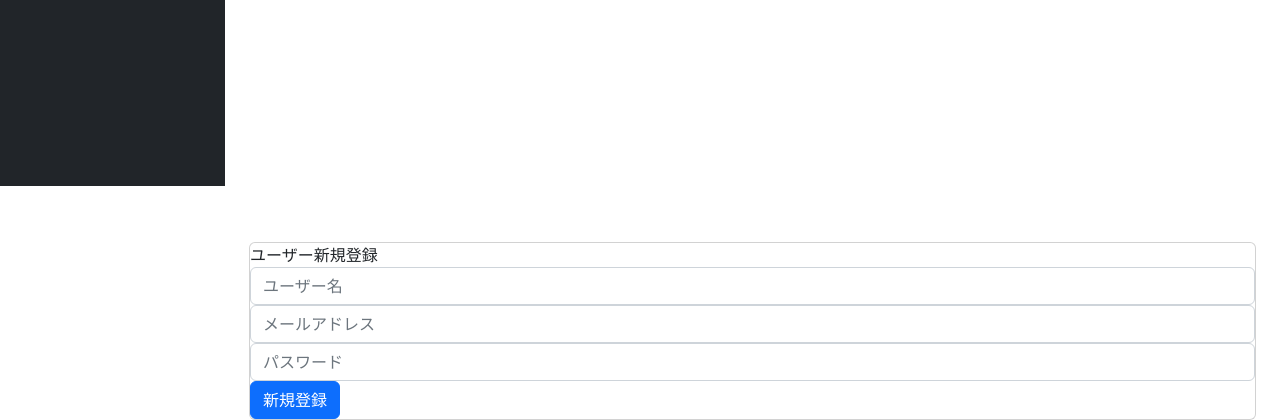
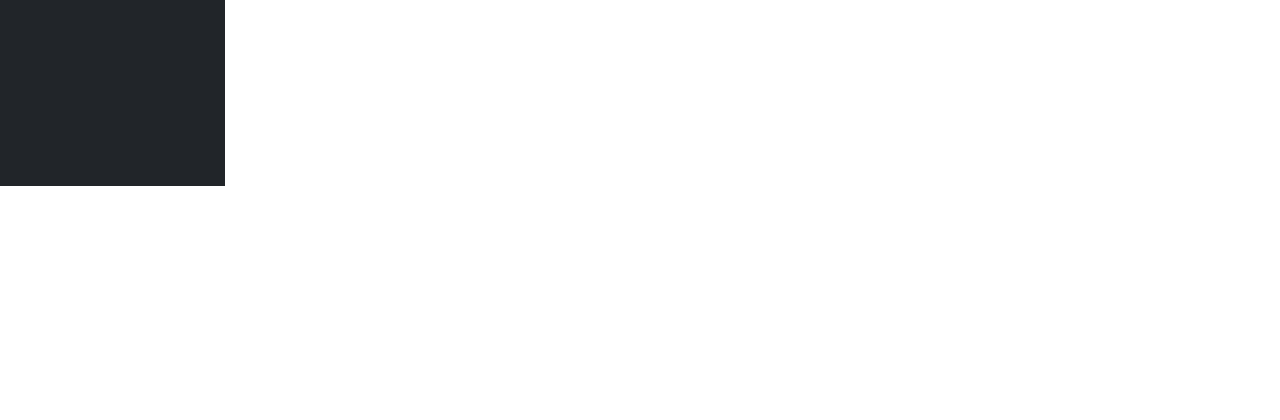
Before and after one commit to shna0/Eteam, a Flask app: page /auth/signup in a window 1280 px wide. Shown: the part 614-1034 px from the top of the page. After the commit the page ends 800 px from the top, so only its background shows below. Run offline with Flask 3, Linux system fonts and the light colour scheme; parts of the project's set-up code (start-up, migrations or seed data) failed here and were passed over; some libraries are stand-ins or nearby versions.

Commit message:
signup修正

```diff
--- a/apps/auth/templates/auth/signup.html
+++ b/apps/auth/templates/auth/signup.html
@@ -42,7 +42,7 @@
     </div>
   </div>
 
-<div class="mx-auto dt-auth-main">
+<!-- <div class="mx-auto dt-auth-main">
     <div class="card dt-auth-signup">
         <header>ユーザー新規登録</header>
         <section>
@@ -62,5 +62,5 @@
             </form>
         </section>
     </div>
-</div>
+</div> -->
 {% endblock %}
```
